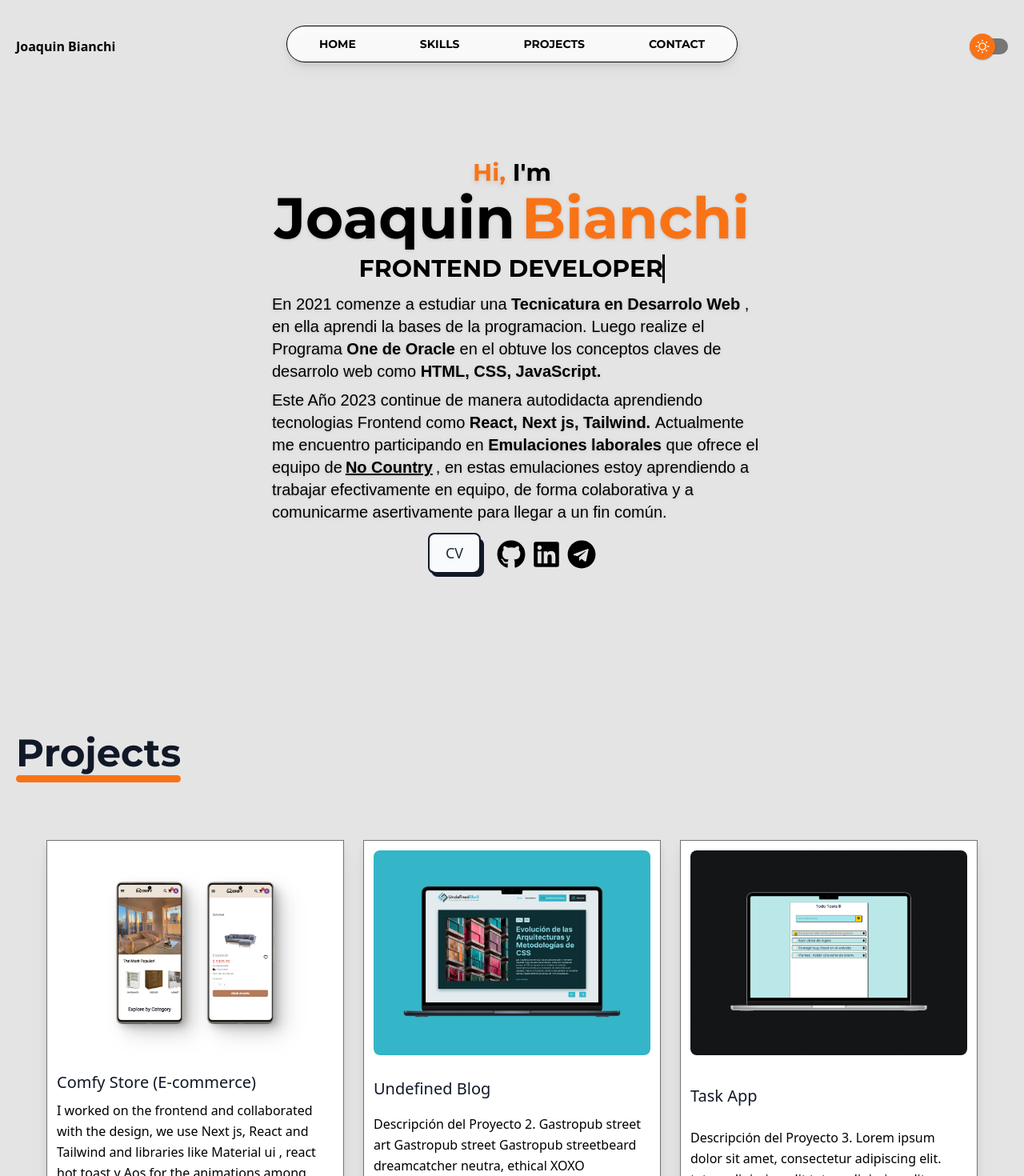
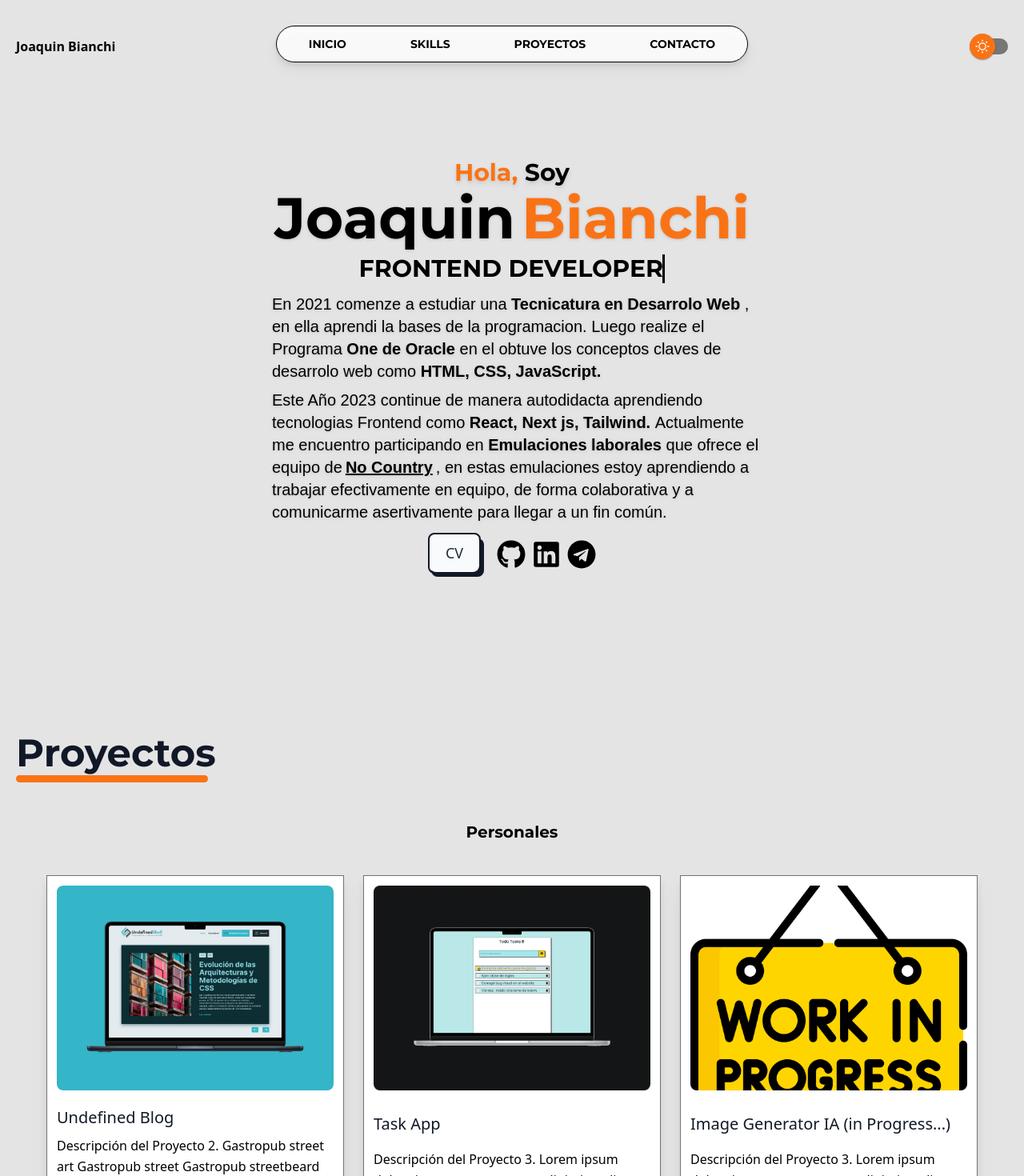
Before and after one commit to Joaquin-Bianchi/Portfolio-Joaquin-Bianchi, a Next.js app: page / in a window 1280 px wide. Shown: the top 1470 px of the page at 80% size. Built offline with nearby package versions, Linux system fonts and the light colour scheme; a web font is replaced by a local one.

Commit message:
correccion de textos traducidos y nueva seccion de experiencia

```diff
--- a/src/components/About.jsx
+++ b/src/components/About.jsx
@@ -10,7 +10,7 @@ function About() {
     <section className="container  mt-32  flex  m-auto">
       <div className="flex flex-col gap-1 items-center">
         <p className="text-2xl lg:text-3xl -mb-5 items-start drop-shadow-md dark:text-white font-Montserrat">
-          <span className="text-orange-500"> Hi,</span> I'm
+          <span className="text-orange-500"> Hola,</span> Soy
         </p>
         <div>
           <h1
--- a/src/components/NavbarDesktop.jsx
+++ b/src/components/NavbarDesktop.jsx
@@ -12,7 +12,7 @@ function NavDesktop() {
           href={"/"}
           className="text-sm  transition duration-300 ease-out hover:text-orange-500"
         >
-          Home
+          Inicio
         </Link>
         <a
           href="#skills"
@@ -24,13 +24,13 @@ function NavDesktop() {
           href={"/projects"}
           className="text-sm   transition duration-300 ease-out hover:text-orange-500"
         >
-          Projects
+          Proyectos
         </Link>
         <a
           href="#contact"
           className="text-sm  transition duration-300 ease-out hover:text-orange-500"
         >
-          Contact
+          Contacto
         </a>
       </div>
     </nav>
--- a/src/components/Projects.jsx
+++ b/src/components/Projects.jsx
@@ -11,16 +11,18 @@ function Projects({}) {
       <section className=" body-font">
         <div className="container  py-24 mx-auto ">
           <div className="flex flex-col">
-            <div className="flex flex-wrap sm:flex-row flex-col py-6 mb-12">
+            <div className="flex flex-wrap sm:flex-row flex-col py-6 mb-6">
               <div className="flex flex-col gap-1 m-auto    md:m-0">
                 <h2 className="sm:w-2/5 flex items-center dark:text-white text-gray-900 font-Montserrat font-extrabold title-font  text-4xl lg:text-5xl mb-2 sm:mb-0">
-                  Projects
+                  Proyectos
                 </h2>
                 <Loader />
               </div>
             </div>
           </div>
-          {/* crear componente */}
+          <h4 className="flex justify-center   dark:text-white font-Montserrat font-semibold  text-xl mb-10">
+            Personales
+          </h4>
           <div className="flex flex-wrap gap-6 justify-center ">
             {proyects.map((project, index) => (
               <ProjectCard
@@ -33,6 +35,7 @@ function Projects({}) {
                 alt={project.ProjectName}
               />
             ))}
+            {/* Agregar debajo los poryectos grupales */}
           </div>
         </div>
       </section>
--- a/src/components/cards/MeetCard.jsx
+++ /dev/null
@@ -1,18 +0,0 @@
-import Script from "next/script";
-
-export default function MeetCard() {
-  return (
-    <>
-      <Script
-        async
-        type="text/javascript"
-        src="https://assets.calendly.com/assets/external/widget.js"
-      ></Script>
-      <div
-        class="calendly-inline-widget"
-        data-url="https://calendly.com/joaquinbianchi/30min?hide_gdpr_banner=1"
-        style={{ width: "320px", height: "800px" }}
-      ></div>
-    </>
-  );
-}
--- a/src/services/proyects.js
+++ b/src/services/proyects.js
@@ -1,12 +1,12 @@
 const proyects = [
-  {
-    ProjectName: "Comfy Store (E-commerce)",
-    Description:
-      "I worked on the frontend and collaborated with the design, we use Next js, React and Tailwind  and libraries like Material ui , react hot toast y Aos for the animations among others.",
-    Imagen: "assets/comfy2.png",
-    LinkRepo: "https://github.com/repositorio/proyecto1",
-    LinkDemo: "https://no-country-comfy.vercel.app/",
-  },
+  // {
+  //   ProjectName: "Comfy Store (E-commerce)",
+  //   Description:
+  //     "I worked on the frontend and collaborated with the design, we use Next js, React and Tailwind  and libraries like Material ui , react hot toast y Aos for the animations among others.",
+  //   Imagen: "assets/comfy2.png",
+  //   LinkRepo: "https://github.com/repositorio/proyecto1",
+  //   LinkDemo: "https://no-country-comfy.vercel.app/",
+  // },
   {
     ProjectName: "Undefined Blog",
     Description:
@@ -32,22 +32,22 @@ const proyects = [
     LinkRepo: "https://github.com/Joaquin-Bianchi/nextjs-image-generator",
     LinkDemo: "https://nextjs-image-generator.vercel.app",
   },
-  {
-    ProjectName: "Image Generator IA (in Progress...)",
-    Description:
-      "Descripción del Proyecto 3. Lorem ipsum dolor sit amet, consectetur adipiscing elit. tetur adipiscing elit.tetur adipiscing elit.",
-    Imagen: "assets/process.png",
-    LinkRepo: "https://github.com/Joaquin-Bianchi/nextjs-image-generator",
-    LinkDemo: "https://nextjs-image-generator.vercel.app",
-  },
-  {
-    ProjectName: "Image Generator IA (in Progress...)",
-    Description:
-      "Descripción del Proyecto 3. Lorem ipsum dolor sit amet, consectetur adipiscing elit. tetur adipiscing elit.tetur adipiscing elit.",
-    Imagen: "assets/process.png",
-    LinkRepo: "https://github.com/Joaquin-Bianchi/nextjs-image-generator",
-    LinkDemo: "https://nextjs-image-generator.vercel.app",
-  },
+  // {
+  //   ProjectName: "Image Generator IA (in Progress...)",
+  //   Description:
+  //     "Descripción del Proyecto 3. Lorem ipsum dolor sit amet, consectetur adipiscing elit. tetur adipiscing elit.tetur adipiscing elit.",
+  //   Imagen: "assets/process.png",
+  //   LinkRepo: "https://github.com/Joaquin-Bianchi/nextjs-image-generator",
+  //   LinkDemo: "https://nextjs-image-generator.vercel.app",
+  // },
+  // {
+  //   ProjectName: "Image Generator IA (in Progress...)",
+  //   Description:
+  //     "Descripción del Proyecto 3. Lorem ipsum dolor sit amet, consectetur adipiscing elit. tetur adipiscing elit.tetur adipiscing elit.",
+  //   Imagen: "assets/process.png",
+  //   LinkRepo: "https://github.com/Joaquin-Bianchi/nextjs-image-generator",
+  //   LinkDemo: "https://nextjs-image-generator.vercel.app",
+  // },
 ];
 
 export default proyects;
```
Also changed, not shown: src/services/experiencia.js (added, +28 -0 lines).
